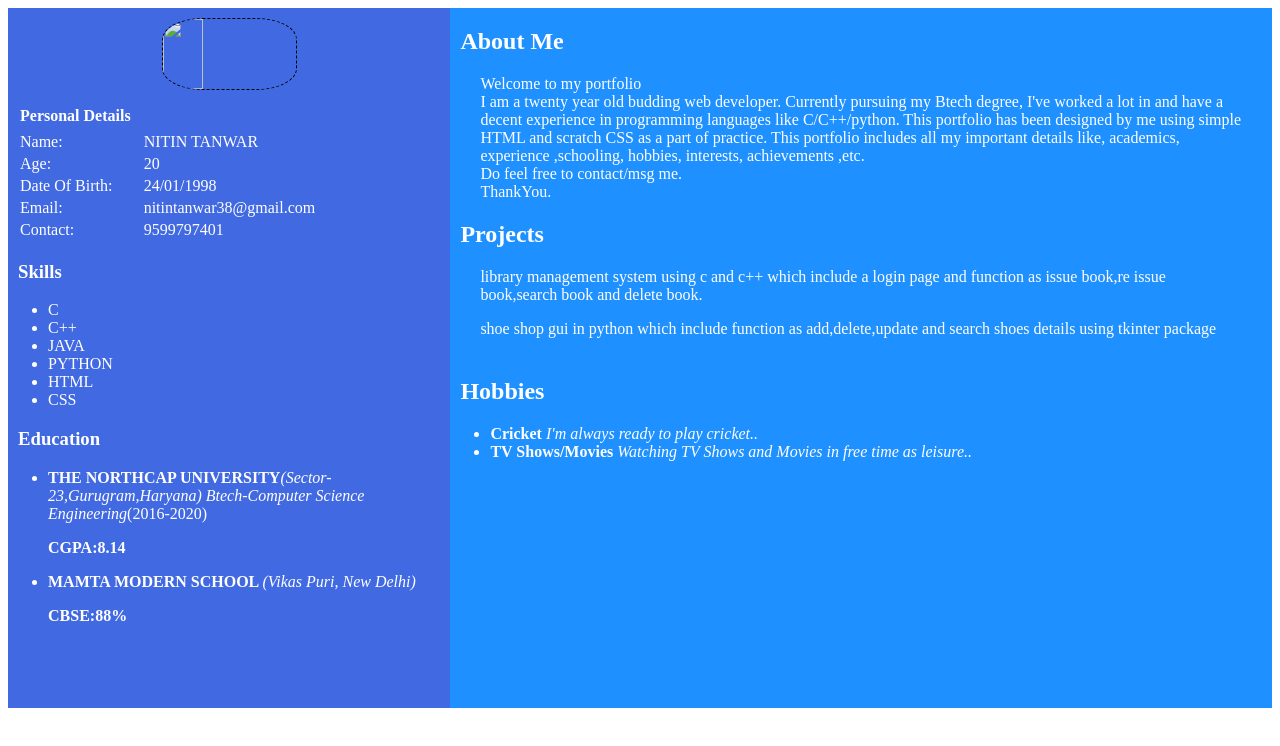
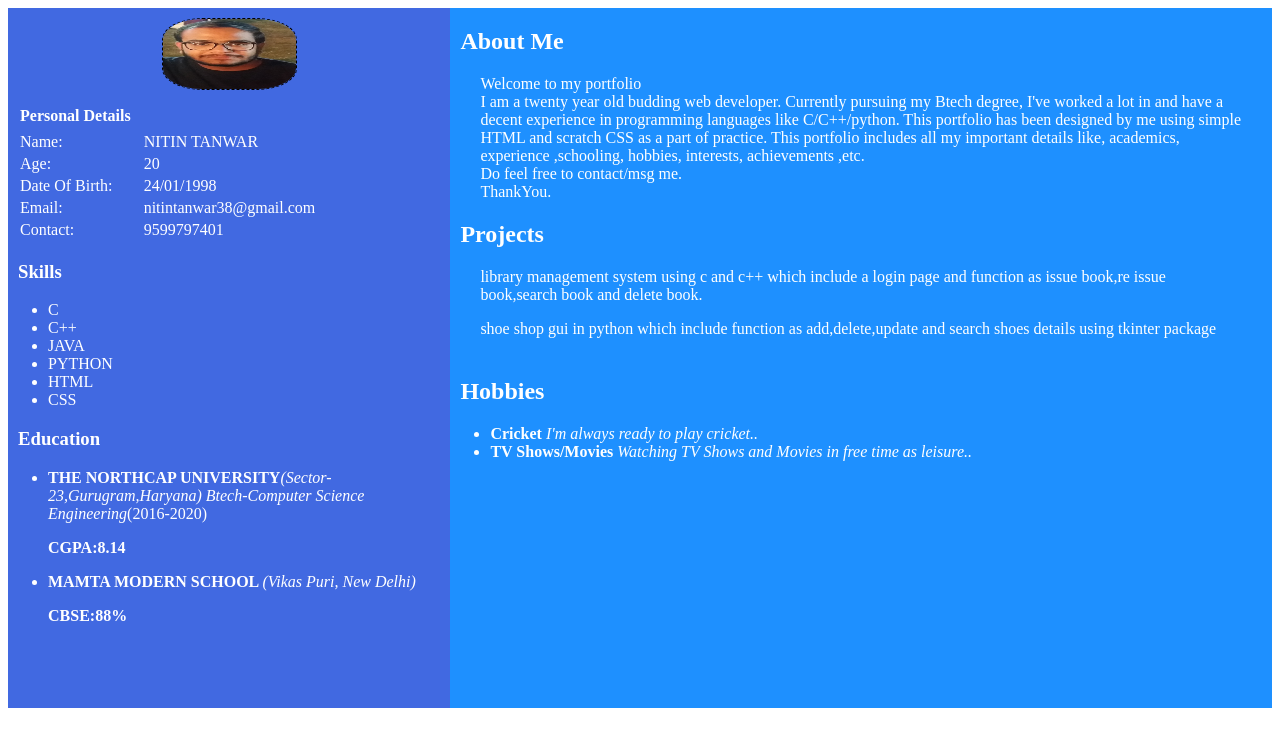
Before and after one commit to Nitin-Tanwar/portfolio, a plain HTML site: page index.html in a window 1280 px wide. Drawn offline with Linux system fonts and the light colour scheme; files whose address does not match are found by name.

Commit message:
sec-commit

```diff
--- a/portfolio.html
+++ b/index.html
@@ -10,7 +10,7 @@
    <div class="container">
         <div class="box box1">
              <div class="image-container">
-                    <img class="center" src="C:\Users\Nitin\Desktop\nitin.jpg"></img>
+                    <img class="center" src="C:\Users\Nitin\Desktop\portfolio\nitin.jpg"></img>
                 </div>
                 <p><p><p>
                 <div class="description">
```
Also changed, not shown: nitin.jpg (added).
